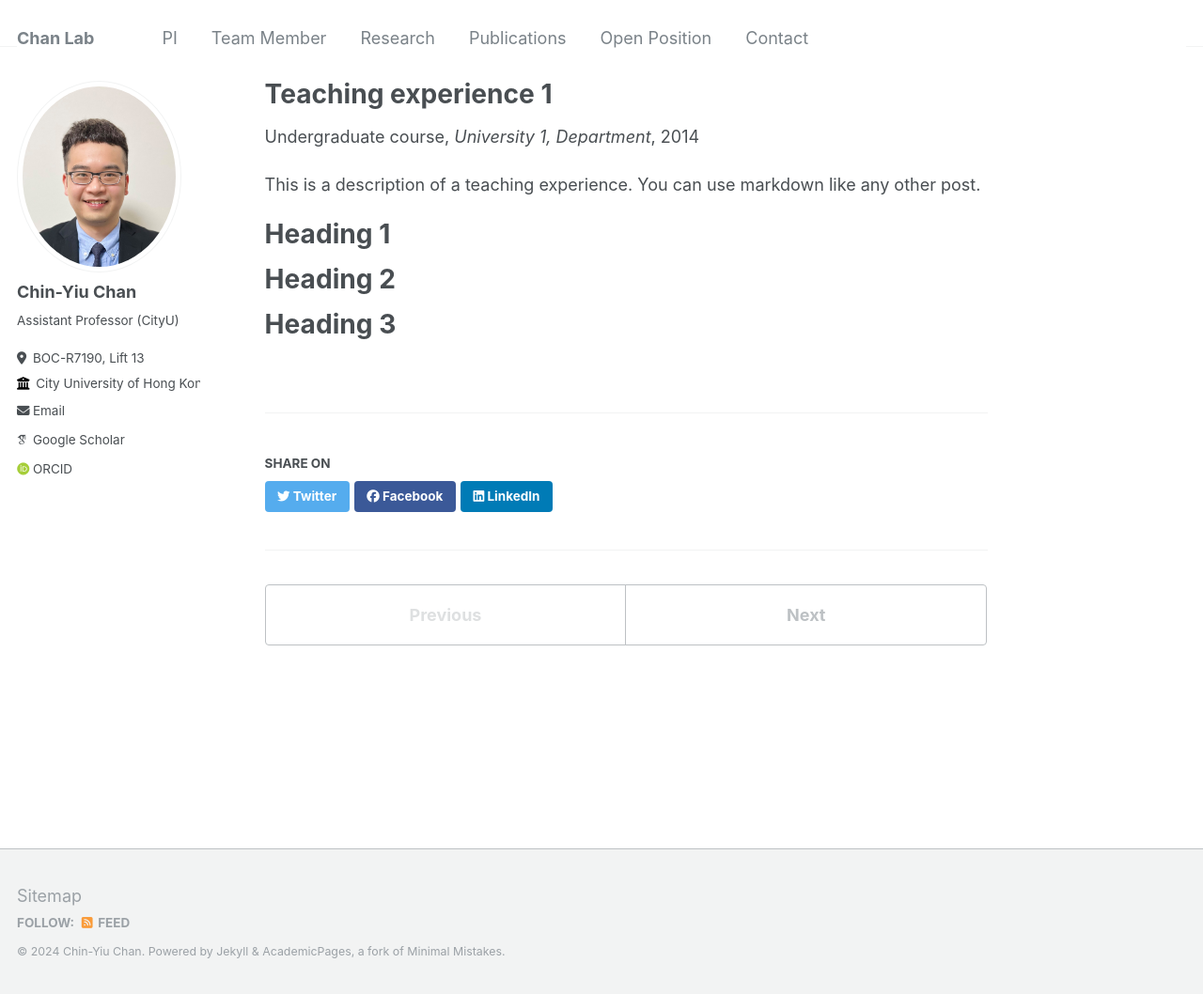
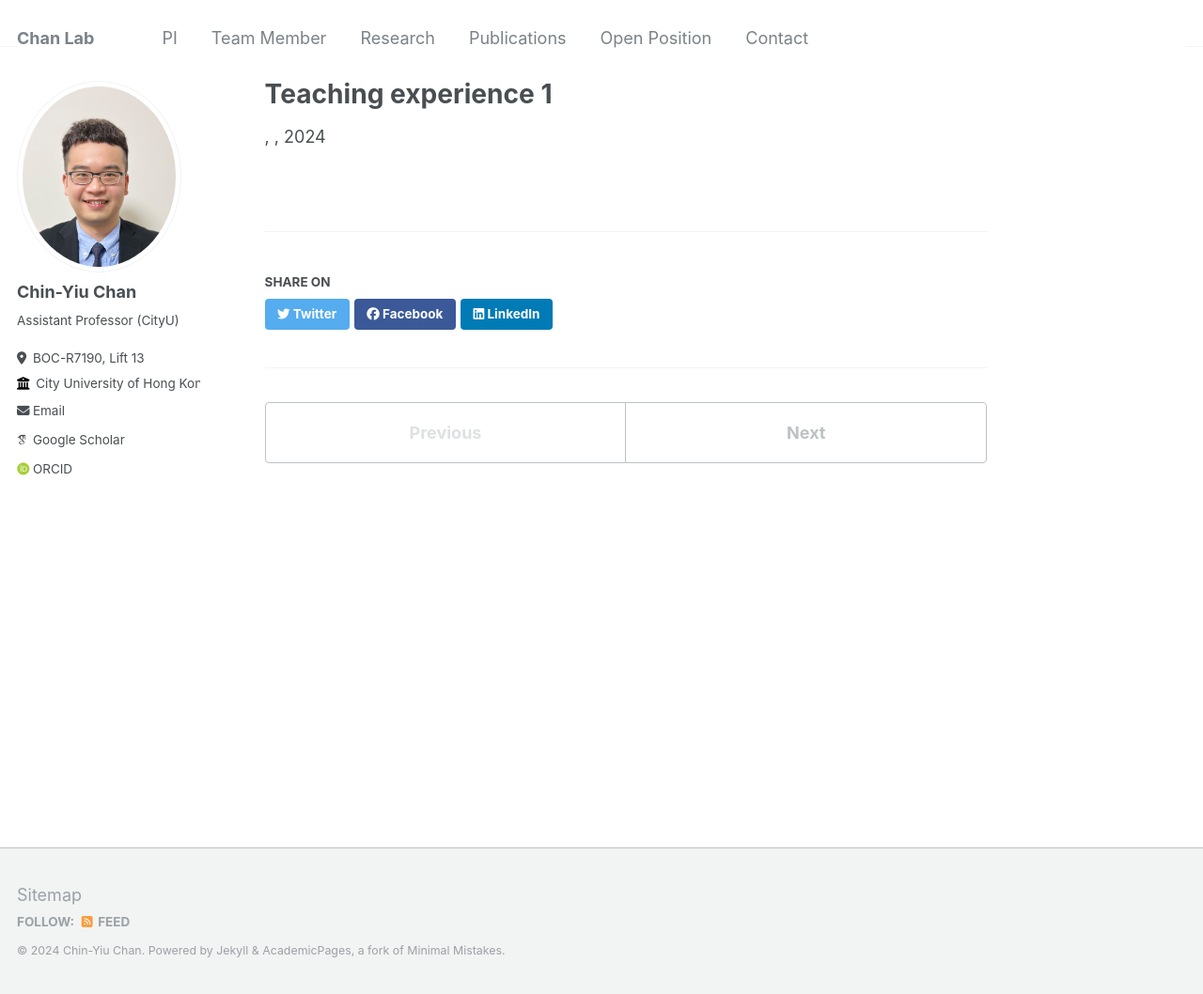
Before and after one commit to cychan-chem/chinychan.github.io, a Jekyll site: the page built from _teaching/2014-spring-teaching-1.md, in a window 1280 px wide and 1058 px high. Shown: the whole window at 94% size. Built offline with Jekyll 4.4.1, drawn with Linux system fonts in a browser that asks for light colours; some web fonts are replaced.

Commit message:
Update 2014-spring-teaching-1.md

```diff
--- a/_teaching/2014-spring-teaching-1.md
+++ b/_teaching/2014-spring-teaching-1.md
@@ -1,19 +1,5 @@
 ---
 title: "Teaching experience 1"
 collection: teaching
-type: "Undergraduate course"
-venue: "University 1, Department"
-date: 2014-01-01
-location: "City, Country"
+
 ---
-
-This is a description of a teaching experience. You can use markdown like any other post.
-
-Heading 1
-======
-
-Heading 2
-======
-
-Heading 3
-======
```
